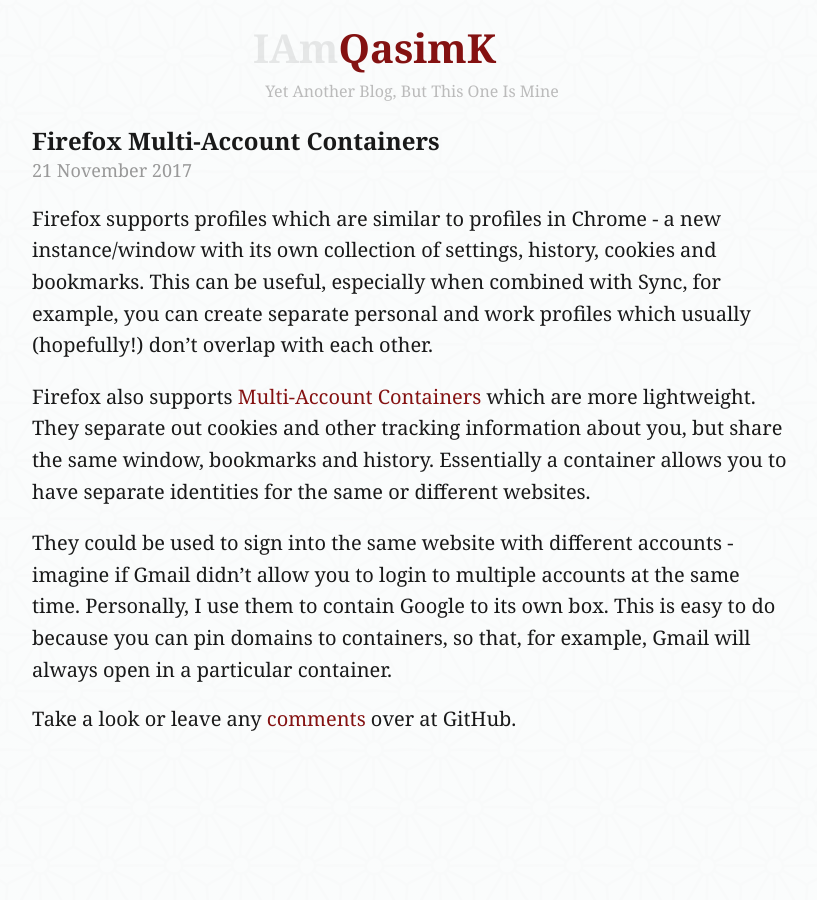
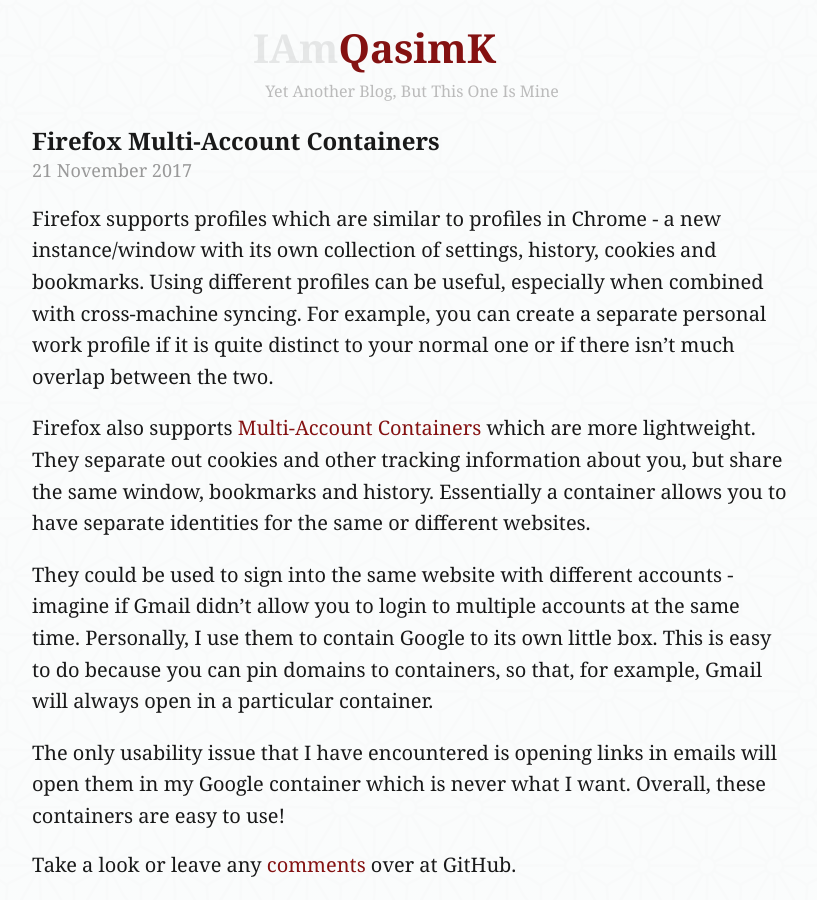
Before and after one commit to QasimK/qasimk.github.io, a Jekyll site: the page built from _posts/2017-11-21-firefox-containers.md, in a window 1280 px wide. Shown: the whole page, without its empty margins (228-1045 px from the left). Built offline with Jekyll 4.4.1, drawn with Linux system fonts in a browser that asks for light colours.

Commit message:
Update 2017-11-21-firefox-containers.md

```diff
--- a/_posts/2017-11-21-firefox-containers.md
+++ b/_posts/2017-11-21-firefox-containers.md
@@ -5,10 +5,12 @@
 githubCommentIssueID: 2
 ---
 
-Firefox supports profiles which are similar to profiles in Chrome - a new instance/window with its own collection of settings, history, cookies and bookmarks. This can be useful, especially when combined with Sync, for example, you can create separate personal and work profiles which usually (hopefully!) don't overlap with each other.
+Firefox supports profiles which are similar to profiles in Chrome - a new instance/window with its own collection of settings, history, cookies and bookmarks. Using different profiles can be useful, especially when combined with cross-machine syncing. For example, you can create a separate personal work profile if it is quite distinct to your normal one or if there isn't much overlap between the two.
 
 Firefox also supports [Multi-Account Containers][containers] which are more lightweight. They separate out cookies and other tracking information about you, but share the same window, bookmarks and history. Essentially a container allows you to have separate identities for the same or different websites.
 
-They could be used to sign into the same website with different accounts - imagine if Gmail didn't allow you to login to multiple accounts at the same time. Personally, I use them to contain Google to its own box. This is easy to do because you can pin domains to containers, so that, for example, Gmail will always open in a particular container.
+They could be used to sign into the same website with different accounts - imagine if Gmail didn't allow you to login to multiple accounts at the same time. Personally, I use them to contain Google to its own little box. This is easy to do because you can pin domains to containers, so that, for example, Gmail will always open in a particular container.
+
+The only usability issue that I have encountered is opening links in emails will open them in my Google container which is never what I want. Overall, these containers are easy to use!
 
 [containers]: https://addons.mozilla.org/en-GB/firefox/addon/multi-account-containers/
```
